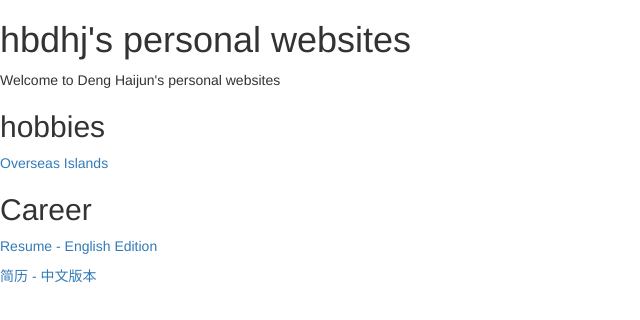
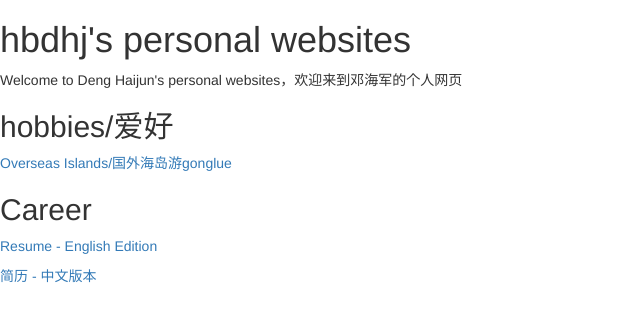
Before and after one commit to hbdhj/hbdhj.github.io, a plain HTML site: page index.html in a window 1280 px wide. Shown: the whole page, without its empty margins (0-640 px from the left). Drawn offline with nearby package versions, Linux system fonts and the light colour scheme.

Commit message:
minor change in home page

```diff
--- a/index.html
+++ b/index.html
@@ -9,10 +9,10 @@
 </head>
 <body>
 <h1>hbdhj's personal websites</h1>
-<p>Welcome to Deng Haijun's personal websites</p>
+<p>Welcome to Deng Haijun's personal websites，欢迎来到邓海军的个人网页</p>
 <p></p>
-<h2>hobbies</h2>
-<p><a href="/hobbies/travels/overseas/islands/index.html">Overseas Islands</a> </p>
+<h2>hobbies/爱好</h2>
+<p><a href="/hobbies/travels/overseas/islands/index.html">Overseas Islands/国外海岛游gonglue</a> </p>
 <p></p>
 <h2>Career</h2>
 <p><a href="/resume/index.html">Resume - English Edition</a> </p>
```
